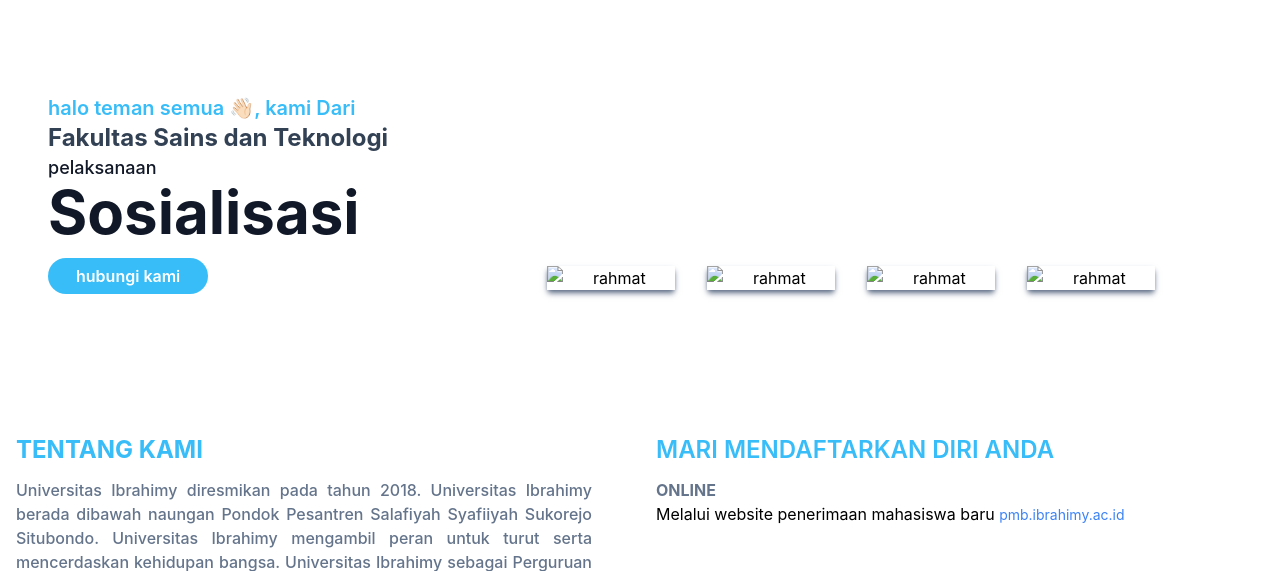
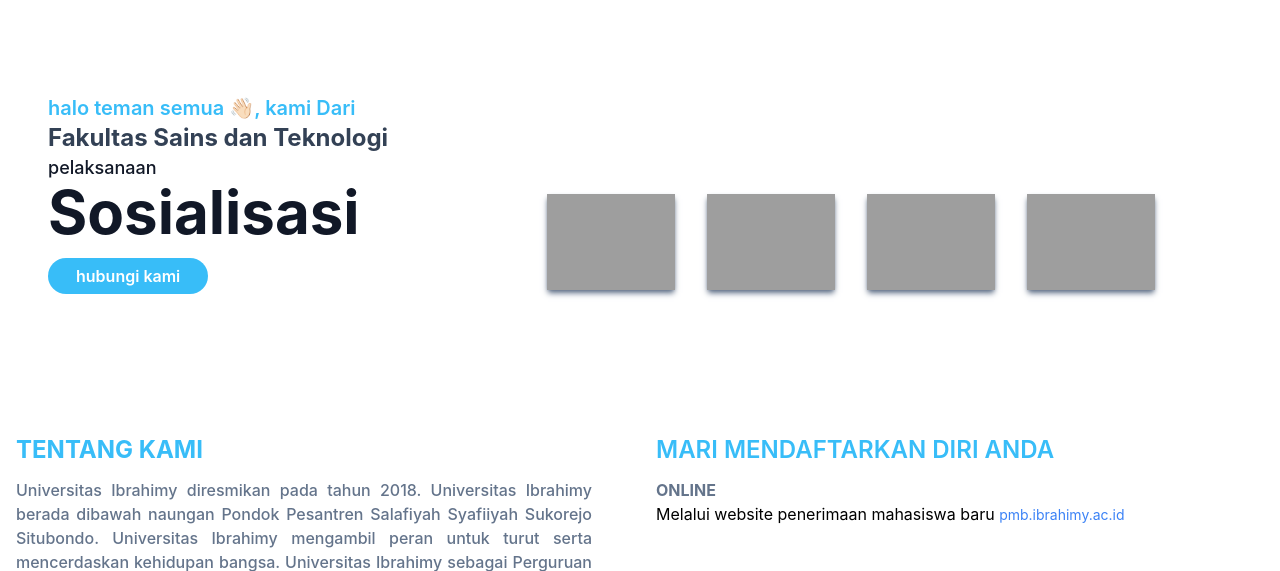
Before and after one commit to rahmat-cell/UniversitasIbrahimy, a website: page index.html in a window 1280 px wide. Shown: the part 74-645 px from the top of the page. Drawn offline with Linux system fonts and the light colour scheme; the site is published under a folder, as on GitHub Pages, so addresses that start at the root find nothing.

Commit message:
Perubahan pada index.html

```diff
--- a/index.html
+++ b/index.html
@@ -83,19 +83,19 @@
                 <!-- Bagian Kanan -->
                 <div class="w-full md:w-[60%] flex flex-col md:flex-row md:gap-x-8 self-end px-4">
                     <div class="mt-10 relative flex flex-col items-center text-center">
-                        <img src="/assets/Dekanat/1 Dekan (2).png" alt="rahmat"
+                        <img src="assets/Dekanat/1 Dekan (2).png" alt="rahmat"
                             class="w-40 md:w-32 shadow-md shadow-slate-500 dark:shadow-slate-300 mx-auto transition-all duration-300">
                     </div>
                     <div class="mt-10 relative flex flex-col items-center text-center">
-                        <img src="/assets/Dekanat/2 Wadek 1 (2).png" alt="rahmat"
+                        <img src="assets/Dekanat/2 Wadek 1 (2).png" alt="rahmat"
                             class="w-40 md:w-32  shadow-md shadow-slate-500 dark:shadow-slate-300  mx-auto transition-all duration-300">
                     </div>
                     <div class="mt-10 relative flex flex-col items-center text-center">
-                        <img src="/assets/Dekanat/3 Wadek 2 (2).png" alt="rahmat"
+                        <img src="assets/Dekanat/3 Wadek 2 (2).png" alt="rahmat"
                             class="w-40 md:w-32  shadow-md shadow-slate-500 dark:shadow-slate-300  mx-auto transition-all duration-300">
                     </div>
                     <div class="mt-10 relative flex flex-col items-center text-center">
-                        <img src="/assets/Dekanat/4 Wadek 3 (2).png" alt="rahmat"
+                        <img src="assets/Dekanat/4 Wadek 3 (2).png" alt="rahmat"
                             class="w-40 md:w-32  shadow-md shadow-slate-500 dark:shadow-slate-300  mx-auto transition-all duration-300">
                     </div>
                 </div>
```
Also changed, not shown: src/output.css.
